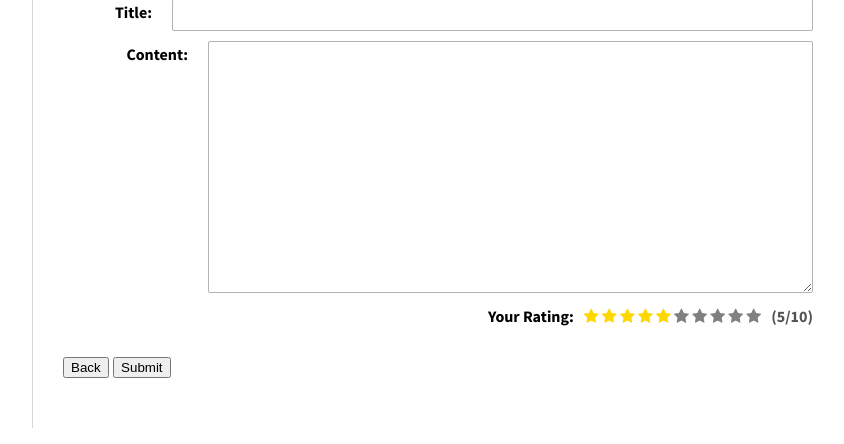
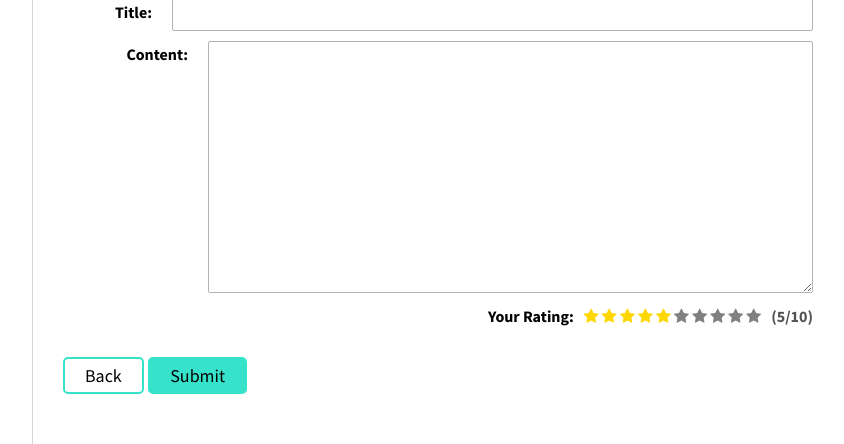
Before and after one commit to nakamarusun/colon-d-movie-review, a Flask app: template ColonD/templates/movies/post.html in a window 1280 px wide. Shown: the part 478-922 px from the top of the page, without its empty margins (148-992 px from the left). Run offline with Flask 2, Linux system fonts and the light colour scheme; the template is opened without the code that fills it, so the values that code supplies are empty; parts of the project's set-up code (start-up, migrations or seed data) failed here and were passed over.

Commit message:
Updated css for review buttons

```diff
--- a/ColonD/static/movies.css
+++ b/ColonD/static/movies.css
@@ -219,6 +219,39 @@ form input[type="text"] {
     font-size: medium;
 }
 
+form input[type="submit"] {
+    font-family: SourceSansPro;
+    font-size: large;
+    padding: 5px 20px 5px 20px;
+    border: 2px solid #37e2cb;
+    background-color: #37e2cb;
+    border-radius: 5px;
+    transition: all 0.1s;
+    cursor: pointer;
+}
+
+form input[type="submit"]:hover {
+    background-color: #1ccaca;
+    border: 2px solid #1ccaca;
+}
+
+form input[type="button"] {
+    font-family: SourceSansPro;
+    font-size: large;
+    border: 2px solid #37e2cb;
+    background-color: rgb(255, 255, 255);
+    padding: 5px 20px 5px 20px;
+    border-radius: 5px;
+    transition: all 0.1s;
+    cursor: pointer;
+}
+
+form input[type="button"]:hover {
+    border: 2px solid #a5ece3;
+    background-color: #a5ece3;
+}
+
+
 form textarea {
     font-family: SourceSansPro;
     font-size: medium;
```
